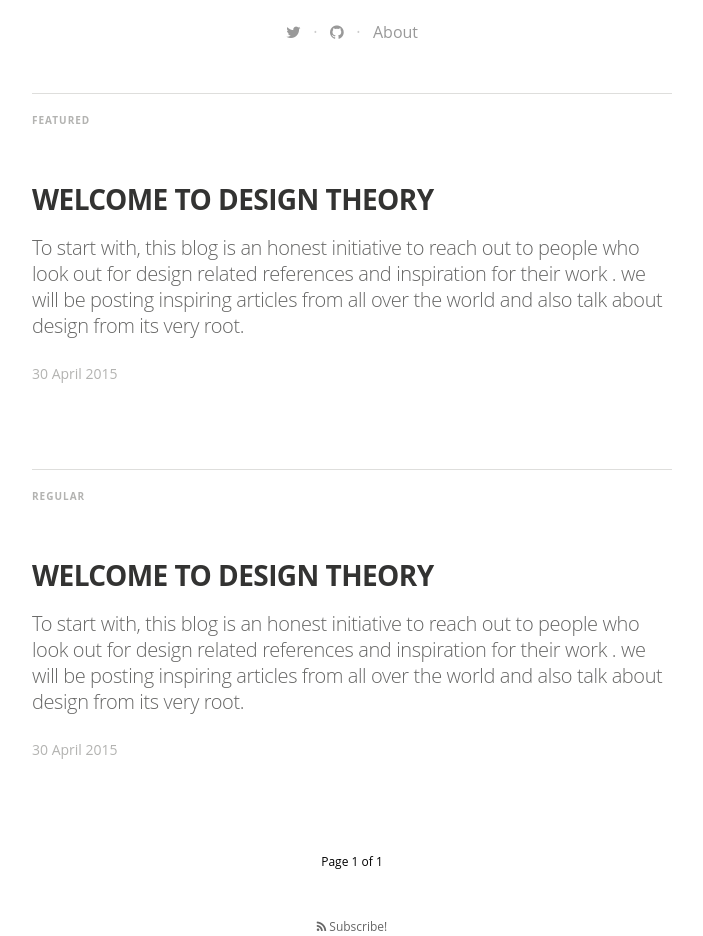
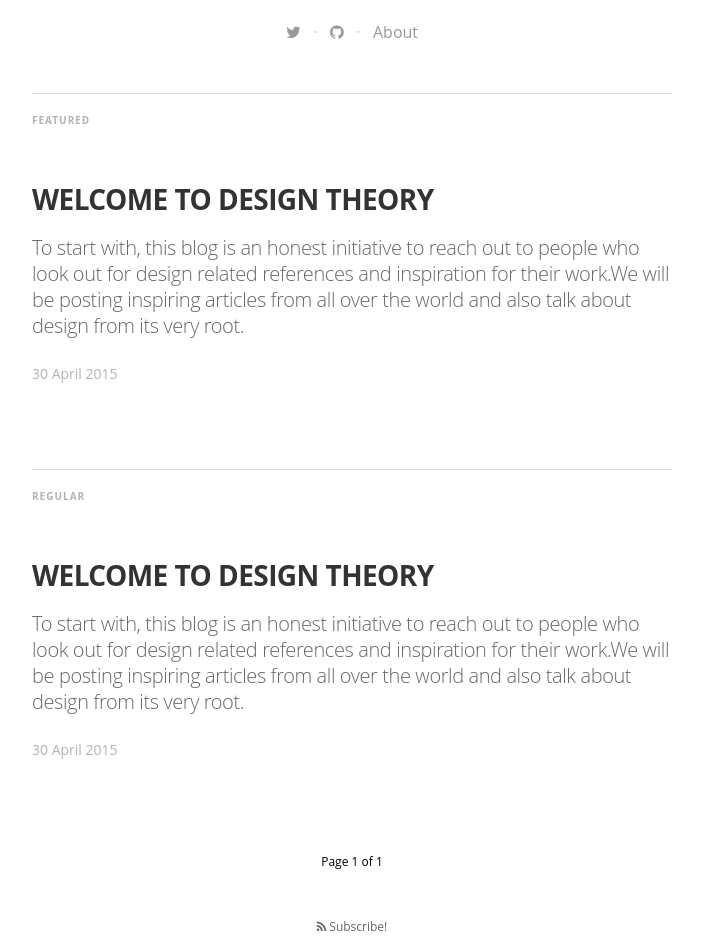
Before and after one commit to designtheory/designtheory.github.io, a Jekyll site: the page built from index.html, in a window 1280 px wide. Shown: the part 618-1554 px from the top of the page, without its empty margins (288-991 px from the left). Built offline with Jekyll 4.4.1, drawn with Linux system fonts in a browser that asks for light colours; nearby versions of some CDN libraries; some web fonts are replaced; Markdown is read by kramdown in place of the engine named in the settings; the list of posts is cut into pages by our own code.

Commit message:
proof read

```diff
--- a/_posts/2014-11-30-mediator_features.markdown
+++ b/_posts/2014-11-30-mediator_features.markdown
@@ -8,5 +8,5 @@ image: /assets/article_images/2014-11-30-mediator_features/night-track.JPG
 ---
 
 To start with, this blog is an honest initiative to reach out to people who look out for design related references and inspiration
-for their work . we will be posting inspiring articles from all over the world and also talk about design from its
+for their work.We will be posting inspiring articles from all over the world and also talk about design from its
 very root.
```
